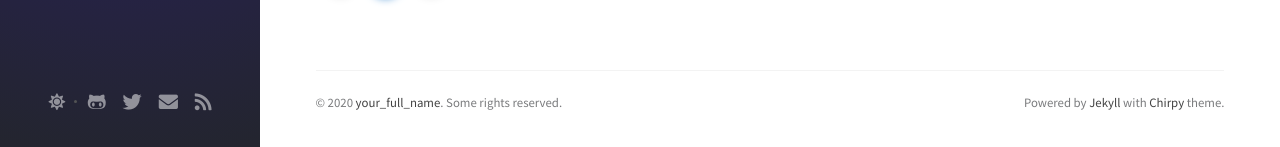
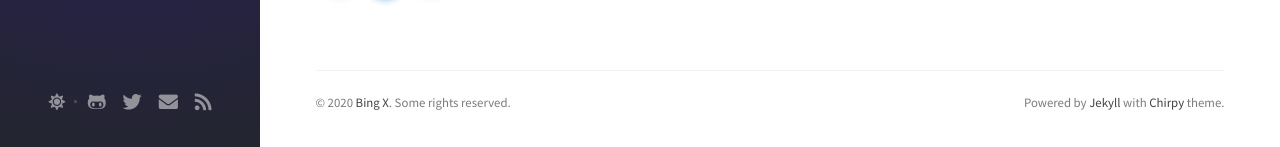
Before and after one commit to daxingzsh/bigx.github.io, a Jekyll site: the page built from index.html, in a window 1280 px wide and 981 px high. Shown: the part 831-978 px from the top of the window. Built offline with Jekyll 4.4.1, drawn with Linux system fonts in a browser that asks for light colours; nearby versions of some CDN libraries; the list of posts is cut into pages by our own code; comment, search, counter and statistics services are not loaded.

Commit message:
update file

```diff
--- a/_config.yml
+++ b/_config.yml
@@ -18,25 +18,25 @@
   and focuses on text presentation.
 
 # Replace with the website url, e.g. 'https://username.github.io'
-url: 'protocol://domain'
+url: 'https://daxingzsh.github.io'
 
-author: your_full_name                  # change to your full name
+author: Bing X                  # change to your full name
 
 avatar: /assets/img/sample/avatar.jpg   # support internet resources
 
 github:
-  username: github_username             # change to your github username
+  username: daxingzsh             # change to your github username
 
 twitter:
   username: twitter_username            # change to your twitter username
 
 social:
-  name: your_full_name                  # it will shows as the copyright owner in Footer
+  name: Bing X                  # it will shows as the copyright owner in Footer
   email: example@doamin.com             # change to your email address
   links:
     # The first element serves as the copyright owner's link
-    - https://twitter.com/username      # change to your twitter homepage
-    - https://github.com/username       # change to your github homepage
+    #- https://twitter.com/username      # change to your twitter homepage
+    - https://github.com/daxingzsh       # change to your github homepage
     # Uncomment below to add more social links
     # - https://www.facebook.com/username
     # - https://www.linkedin.com/in/username
```
